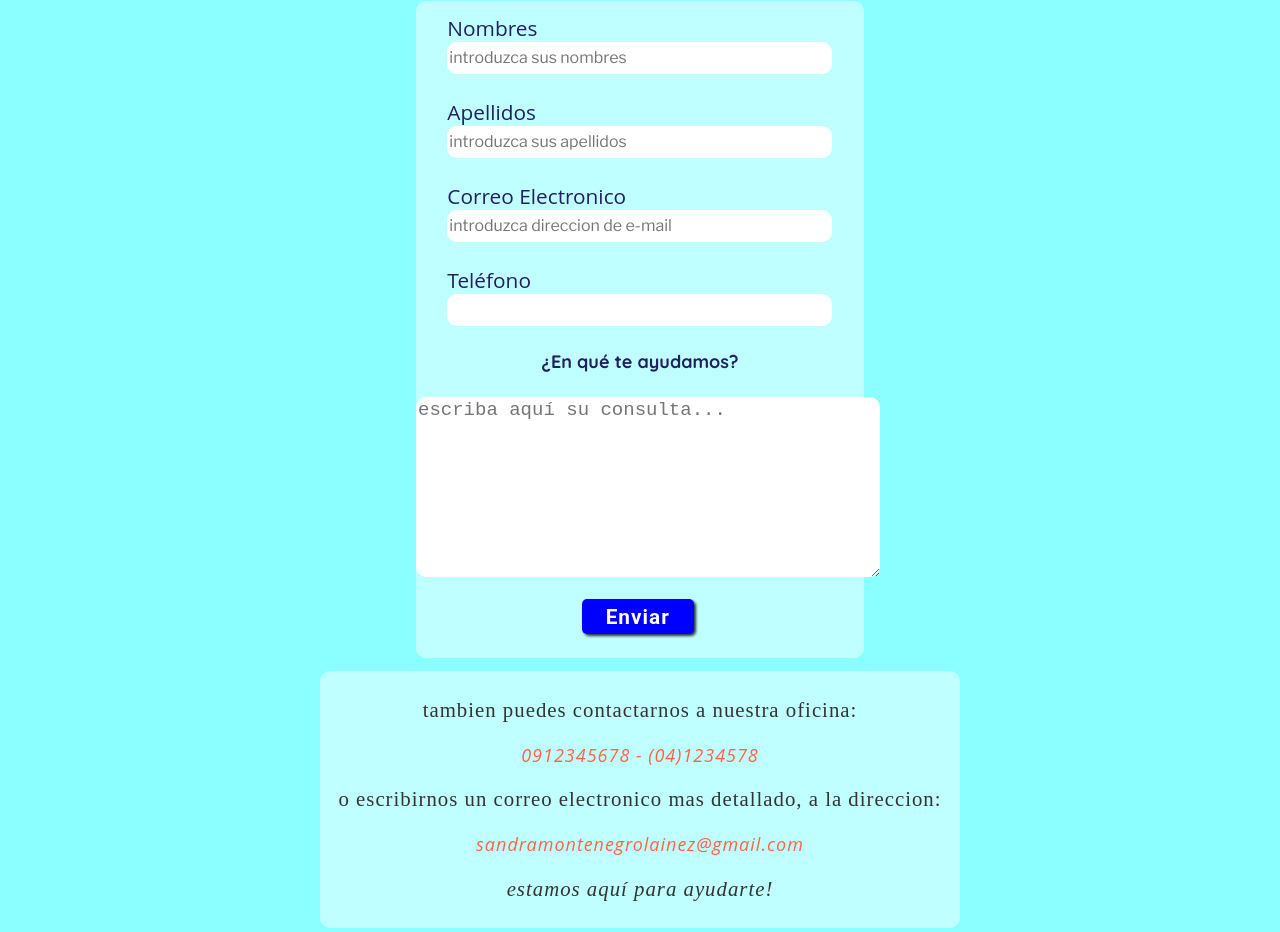
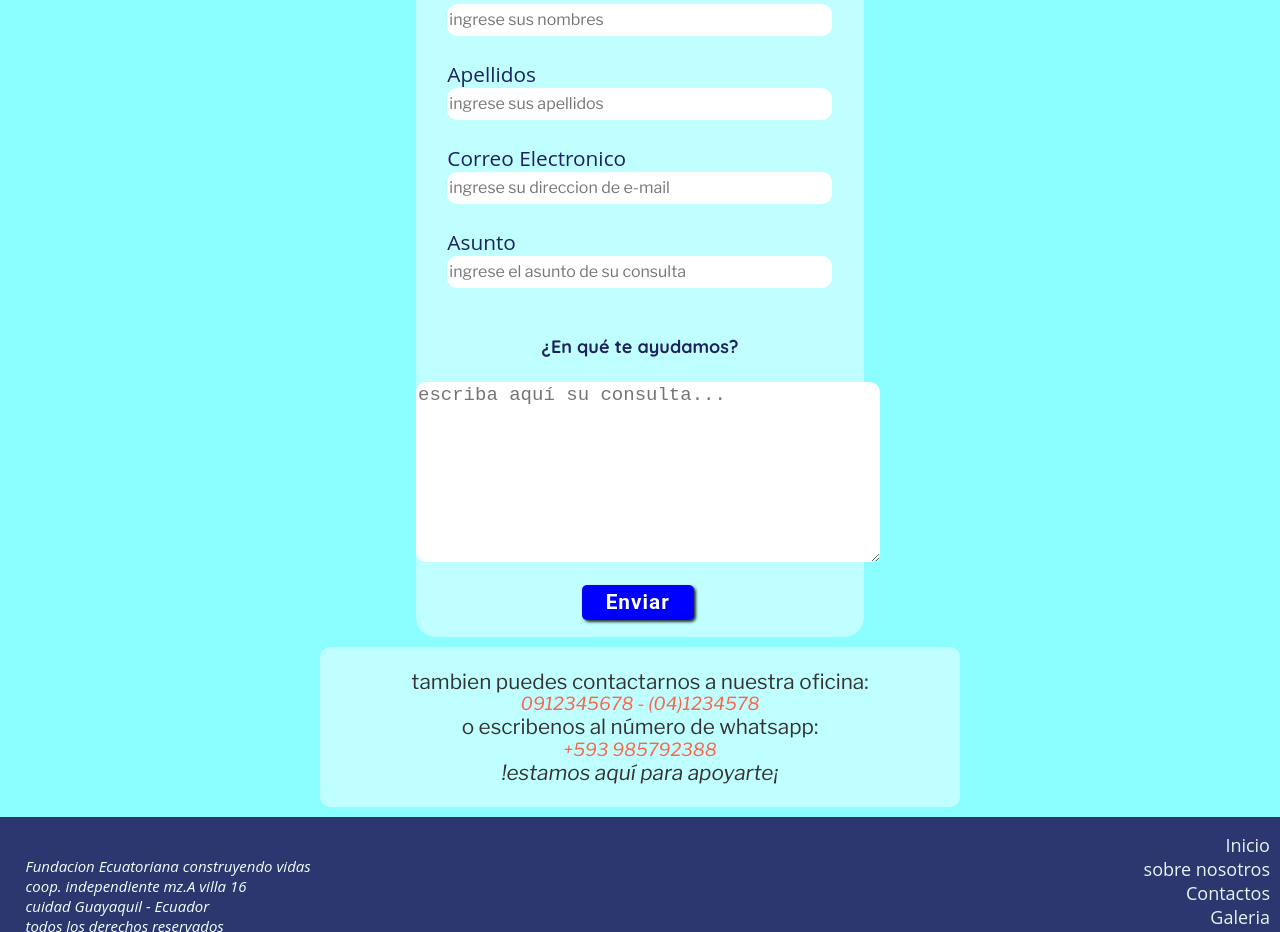
Before and after one commit to BattleBeastt/The-Core, a plain HTML site: page pag-contacto.html in a window 1280 px wide. Shown: the part 252-1184 px from the top of the page. Drawn offline with nearby package versions, Linux system fonts and the light colour scheme; a web font is replaced by a local one.

Commit message:
funcion de whatsapp

```diff
--- a/base.css
+++ b/base.css
@@ -62,9 +62,7 @@ h1{
 	font-size:2em;
 	font-family:"Quicksand", sans-serif;
 	text-align:center;
-	padding-top: 1%;
-	padding-bottom: 2%;
-	text-decoration: underline;
+
 }
 nav{
 	display:flex;
@@ -401,9 +399,9 @@ footer{
     position: absolute;
     right: 0;
     top: 40px;
-    background: white;
+    background: gray;
     border: 1px solid #ddd;
-    border-radius: 4px;
+    border-radius: 20px;
     box-shadow: 0 2px 5px rgba(0,0,0,0.2);
     z-index: 1000;
     padding: 10px;
--- a/form-dona.css
+++ b/form-dona.css
@@ -7,7 +7,6 @@
 	--enlaces-color:blue;
 	--font-family: "libre Franklin" ,"Georgia", sans-serif;
 }
-
 /* Estilos para campos de tarjeta de crédito */
 #pago-tarjeta {
     padding: 20px;
@@ -15,64 +14,53 @@
     border-radius: 10px;
     margin: 10px 7%;
 }
-
 .card-number, .card-name {
     display: block;
     margin: 10px 0 !important;
 }
-
 .card-expiry-cvv {
     display: flex;
     justify-content: space-between;
     gap: 20px;
     margin: 10px 0;
 }
-
 .expiry, .cvv {
     flex: 1;
 }
-
 .date-inputs {
     display: flex;
     align-items: center;
     gap: 5px;
 }
-
 .date-inputs input {
     width: 50px !important;
     text-align: center;
     display: inline-block;
     margin: 0;
 }
-
 .date-inputs span {
     color: var(--text-color);
     font-size: 20px;
     font-weight: bold;
 }
-
 #card-cvv {
     width: 70px !important;
 }
-
 #pago-tarjeta input {
     margin-left: 0;
 }
-
 #card-number, #card-name {
     width: 100%;
 }
-
 form{
 	font-family:Open sans, sans-serif;
 	background-color:var(--color-cajas);
 	width:35%;
 	height:100%;
 	margin:0 auto;
-	padding-top:1%;
-	padding-bottom:1.5%;
+	padding:1% 0 1% 0;
 	border:none;
-	border-radius:10px;
+	border-radius:20px;
 	margin-bottom:10px;
 }
 form label{
@@ -151,15 +139,17 @@ button:default{
 }
 #infoContacto{
 	width:50%;
-	margin:1% auto 1% auto;
-	padding-top:.5%;
-	padding-bottom:.5%;
-	background-color:var(--color-cajas) ;
+	margin:0 auto;
+	margin-bottom: 10px;
+	padding-top:1%;
+	padding-bottom:1%;
+	background-color:var(--color-cajas);
 	border-radius:10px;
-	letter-spacing:1px;
+	line-height: 2px;
 }
 .info, #infoContacto{
 	text-align:center;
+	font-family: var(--font-family);
 }
 legend{
 	font-size:1.4rem;
--- a/pag-contacto.html
+++ b/pag-contacto.html
@@ -24,26 +24,29 @@
 					<li><a href="pag-formulario.html" class="big" target="_blank">Contribuir</a></li>
 				</ul>
 			</nav>
+			<div class="language-selector">
+				<img src="galeria/idiomas2.png" alt="Cambiar idioma" class="translate-icon" onclick="toggleLanguageMenu()">
+				<div id="google_translate_element"></div>
+			</div>
 		</header>
 		<div id="socialMedias" class="resize-big resize-medium">
 			<img src="galeria\youtube.png" href="#" alt="logo youtube" class="image3">
 			<img src="galeria\facebook.png" href="#" alt="logo facebook" class="image3">
-			<img src="galeria\whatsapp.png" href="#" alt="logo whatsapp" class="image3">
+			<a href="https://wa.me/593985792388" target="_blank"><img src="galeria\whatsapp.png" alt="logo whatsapp" class="image3"></a>
 			<img src="galeria\instagram.png" href="#" alt="logo instagram" class="image3">
 			<img src="galeria\mayorque.png" href="#" alt="viñeta redes sociales" class="image3 viñeta">
 		</div>
-		<!-- <img src="galeria\flechaDere.png" alt="flecha derecha" class="icono-flecha"> -->
 		<main id="intro">
 				<h2 class="title2">Envianos tu consulta</h2>
-				<form class="registro" action="mailto:sandramontenegrolainez@gmail.com" method="post">
+				<form method="post" action="mailto:construyendovidasecuador@gmail.com" class="registro">
 					<label  for="name">Nombres </label>
-					<input type="text" id="name" placeholder="introduzca sus nombres" required></br>
+					<input type="text" id="name" placeholder="ingrese sus nombres" required></br>
 					<label for="last-name">Apellidos </label>
-					<input type="text" id="lastName" placeholder="introduzca sus apellidos" required></br>
+					<input type="text" id="lastName" placeholder="ingrese sus apellidos" required></br>
 					<label class="correo" for="correo">Correo Electronico </label>
-					<input type="email" id="correo" placeholder="introduzca direccion de e-mail" required></br>
-					<label  for= "telefono">Teléfono </label>
-					<input type="text" id="telefono" name="telefono" pattern="[0-9]+">
+					<input type="email" id="correo" placeholder="ingrese su direccion de e-mail" required></br>
+					<label  for= "telefono">Asunto </label>
+					<input type="text" id="telefono" name="telefono" placeholder="ingrese el asunto de su consulta" required></br>
 					<h4 class="title4" align="center">¿En qué te ayudamos?</h4>
 					<textarea id="coment" rows="8" cols="39" name="coment" placeholder="escriba aquí su consulta..."></textarea>
 					<label for="boton">
@@ -51,8 +54,8 @@
 				</form>
 				<section id="infoContacto">
 					<p class="info">tambien puedes contactarnos a nuestra oficina: </p><span style="color:tomato"><em>0912345678 - (04)1234578</em></span>
-					<p class="info">o escribirnos un correo electronico mas detallado, a la direccion: </p><span style="color:tomato"><em>sandramontenegrolainez@gmail.com</em></span>
-					<p class="info"><i>estamos aquí para ayudarte!</i></p>
+					<p class="info">o escribenos al número de whatsapp: </p><span style="color:tomato"><em>+593 985792388</em></span>
+					<p class="info"><i>!estamos aquí para apoyarte¡</i></p>
 				</section>
 		</main>
 		<footer>
@@ -74,6 +77,6 @@
 						</div>
 		</footer>
 		<script src="translations.js"></script>
-		<!-- <script refer src="animaciones.js"></script> -->
+		<script type="text/javascript" src="//translate.google.com/translate_a/element.js?cb=googleTranslateElementInit"></script>
 	</body>
 </html>
```
Also changed, not shown: pag-formulario.html (+9 -9 lines), pag-galeria.html (+1 -1 lines), pagSALA.html (+3 -10 lines).
